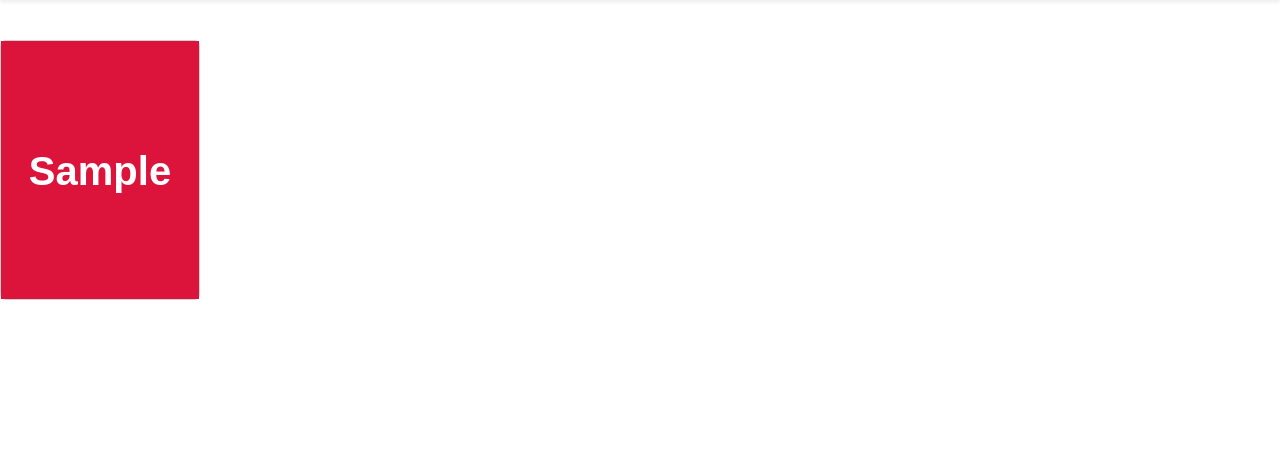
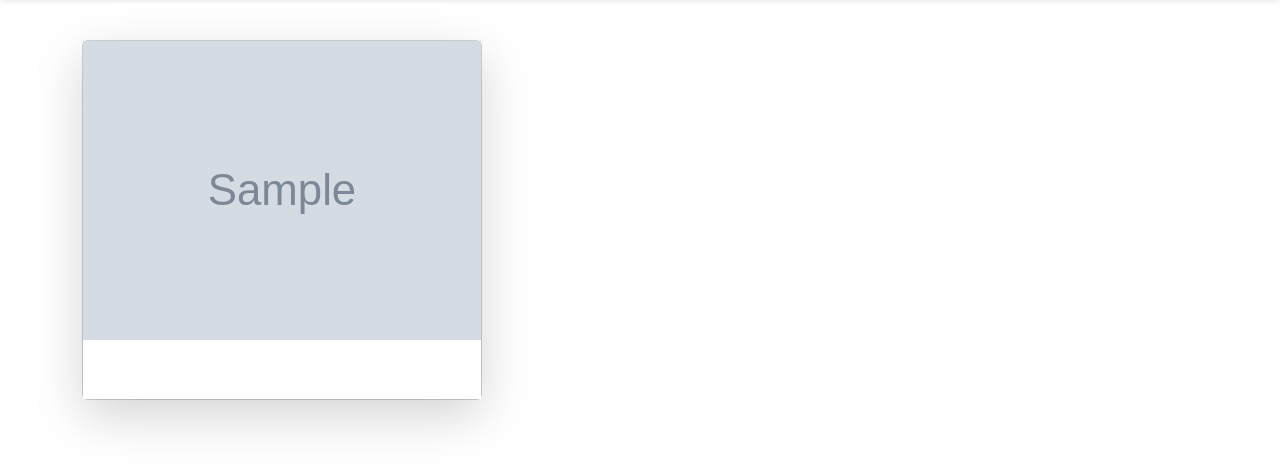
Before and after one commit to TeamFourISJuniorCore/LYCAN, a Django app: template templates/pages/flashcard.html in a window 1280 px wide. Shown: the part 56-525 px from the top of the page. Run offline with Django 4.2, Linux system fonts and the light colour scheme; the template is opened without the code that fills it: values that come from a table or form of the project are taken from there, others are empty; tables that the repository leaves empty hold one stand-in row (values such as "Sample post"); grey boxes marked "Sample" are stand-in pictures; parts of the project's set-up code (start-up, migrations or seed data) failed here and were passed over; some libraries are stand-ins or nearby versions.

Commit message:
Looking pretty good!

```diff
--- a/LYCAN/settings.py
+++ b/LYCAN/settings.py
@@ -82,7 +82,7 @@ DATABASES = {
         'ENGINE': 'django.db.backends.postgresql',
         'NAME': 'lycan',
         'USER' : 'postgres',
-        'PASSWORD' : getpass(),
+        'PASSWORD' : 'Gr@ft1ng',
         'HOST' : 'localhost'
     }
 }
--- a/templates/pages/flashcard.html
+++ b/templates/pages/flashcard.html
@@ -1,25 +1,38 @@
 {%  extends 'base.html' %}
 
 {% block content%}
+<div class="container">
+
+{% for student in our_students %}
 
 <div class="scene scene--card">
     <div class="card">
-      <div class="card__face card__face--front">{{student.fName}} {{student.lName}}</div>
-      <div class="card__face card__face--back">back</div>
+      <div class="card__face card__face--back shadow-lg">{{student.fName}} {{student.lName}}<br>{{student.sectionNum}}-{{student.groupNum}}<br>
+        {% if student.funfact|length >= 30 %}
+        View the fun fact on the View Flashcard page
+        {% else %}
+        {{student.funfact}}
+        {% endif %}
+      </div>
+      <div class="card__face card__face--front shadow-lg">
+        <img style="max-height:100%; object-fit: contain; max-width:100%;" src="{{student.photo.url}}" alt="Could not find image"/>
+      </div>
+      <!-- img style="max-height:250px; object-fit: contain;" src="{{student.photo.url}}" alt="Could not find image"> -->
     </div>
-  </div>
+</div>
+{% endfor %}
+</div>
 <style>
-
 body { font-family: sans-serif; }
-
 .scene {
   display: inline-block;
-  width: 200px;
-  height: 260px;
+  width: 400px;
+  height: 360px;
 /*   border: 1px solid #CCC; */
   margin: 40px 0;
   perspective: 600px;
 }
+
 
 .card {
   position: relative;
@@ -39,20 +52,21 @@ body { font-family: sans-serif; }
   position: absolute;
   width: 100%;
   height: 100%;
-  line-height: 260px;
+  line-height: 70px;
   color: white;
   text-align: center;
   font-weight: bold;
-  font-size: 40px;
+  font-size: 35px;
   backface-visibility: hidden;
 }
 
 .card__face--front {
-  background: crimson;
+  background: white;
+  border: none;
 }
 
 .card__face--back {
-  background: slateblue;
+  background: #0D6EFD;
   transform: rotateY(180deg);
 }
 
@@ -60,10 +74,11 @@ body { font-family: sans-serif; }
   <script>var cards = document.querySelectorAll('.card');
 
     [...cards].forEach((card)=>{
-      card.addEventListener( 'click', function() {
+      card.addEventListener('click', function() {
         card.classList.toggle('is-flipped');
       });
     });</script>
+
 <!--<head>
 <meta charset="utf-8">
 <meta name="viewport" content="width=device-width, initial-scale=1, shrink-to-fit=no">
@@ -168,5 +183,31 @@ This is a Footer
 </div>
 </div>
 </body>
+
+
+<body>
+    <div id="carouselExampleControls" class="carousel slide" style="max-height:250px; max-width: 25%; object-fit: contain;">
+        <div class="carousel-inner">
+          <div  class="carousel-item active">
+            <img  src="https://i.postimg.cc/W4Q766mZ/IMG-0853.png" class="d-block w-100" alt="ripppppppppp">
+          </div>
+        </div>
+        {% for student in our_students %}
+        <div class="carousel-inner">
+            <div  class="carousel-item">
+              <img  src="{{student.photo.url}}" class="d-block w-100" alt="ripppppppppp">
+            </div>
+          </div> {% endfor %}
+        <button class="carousel-control-prev" type="button" data-bs-target="#carouselExampleControls" data-bs-slide="prev">
+          <span class="carousel-control-prev-icon" aria-hidden="true"></span>
+          <span class="visually-hidden">Previous</span>
+        </button>
+        <button class="carousel-control-next" type="button" data-bs-target="#carouselExampleControls" data-bs-slide="next">
+          <span class="carousel-control-next-icon" aria-hidden="true"></span>
+          <span class="visually-hidden">Next</span>
+        </button>
+      </div>
+    </body>
+
 -->
 {% endblock %}
```
Also changed, not shown: pages/views.py (+7 -1 lines), templates/pages/library.html (+7 -7 lines), templates/pages/studInfo.html (+6 -2 lines).
